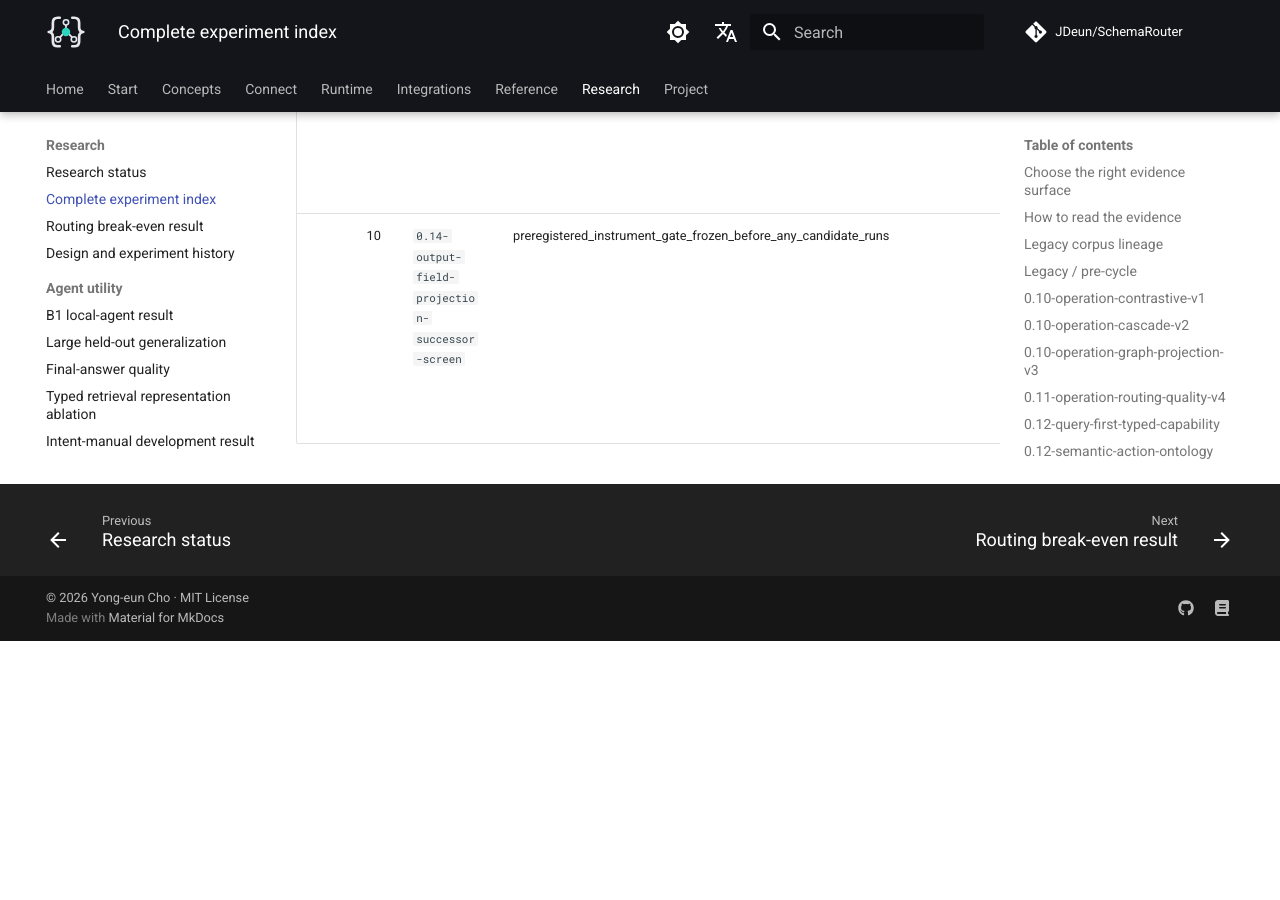
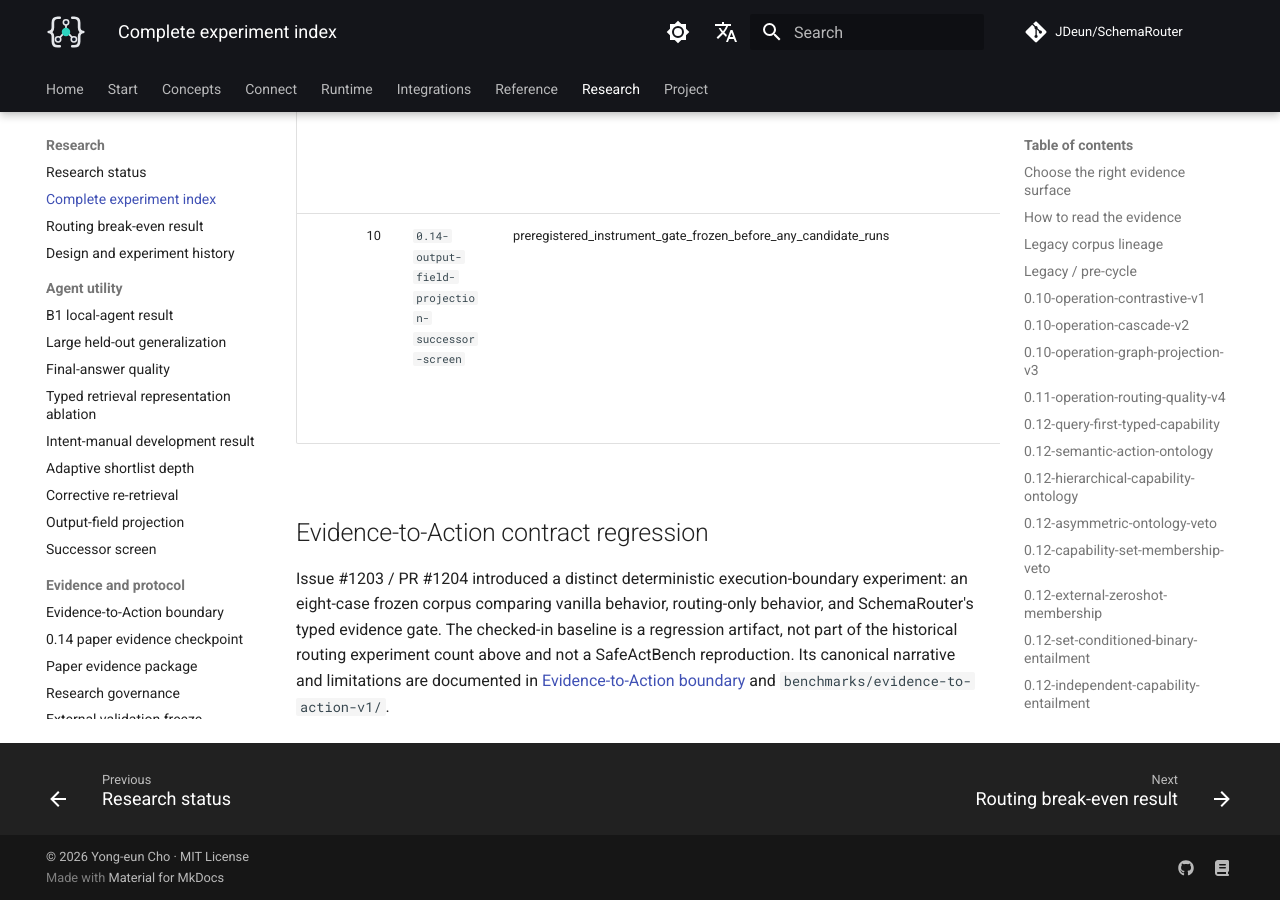
Before and after one commit to JDeun/SchemaRouter, an MkDocs documentation site: the page built from docs/research/experiment-index.md, in a window 1280 px wide and 900 px high, scrolled down 23055 px. Built offline with MkDocs 1.6.1 and Material for MkDocs 9.7.7, drawn with Linux system fonts in a browser that asks for light colours; comment, search, counter and statistics services are not loaded; before the commit the page ends 23696 px from its top, so only the background shows below that.

Commit message:
docs: index Evidence-to-Action research lineage

```diff
--- a/docs/research/experiment-index.md
+++ b/docs/research/experiment-index.md
@@ -252,3 +252,7 @@
 | 8 | `0.14-public-topk-retrieval-api` | do_not_promote_before_b1_aggregate | Stage a first-class typed Top-K public retrieval API while keeping agent orchestration and execution authority outside the core retriever. | [issue #428](https://github.com/JDeun/SchemaRouter/issues/428) |
 | 9 | `0.14-output-field-projection` | preregistered_dev_screen_authorized_confirmation_gated_on_b2_terminal | Isolate output-field projection, which no prior experiment separates: B1 varied how many tools were visible and #434 varied capability representation, while this holds query, exposure, route and raw response fixed and varies only what the executed tool hands back. | [issue #506](https://github.com/JDeun/SchemaRouter/issues/506) · [protocol](field-projection-answer-quality.md) |
 | 10 | `0.14-output-field-projection-successor-screen` | preregistered_instrument_gate_frozen_before_any_candidate_runs | #506's screen returned a null result because its runtime emitted answer envelopes without calling a tool; the successor selects its instrument by a frozen capability gate on a separate surface rather than by looking at outcomes. | [issue #510](https://github.com/JDeun/SchemaRouter/issues/510) · [protocol](successor-screen.md) |
+
+## Evidence-to-Action contract regression
+
+Issue #1203 / PR #1204 introduced a distinct deterministic execution-boundary experiment: an eight-case frozen corpus comparing vanilla behavior, routing-only behavior, and SchemaRouter's typed evidence gate. The checked-in baseline is a regression artifact, not part of the historical routing experiment count above and not a SafeActBench reproduction. Its canonical narrative and limitations are documented in [Evidence-to-Action boundary](evidence-to-action.md) and `benchmarks/evidence-to-action-v1/`.
```
